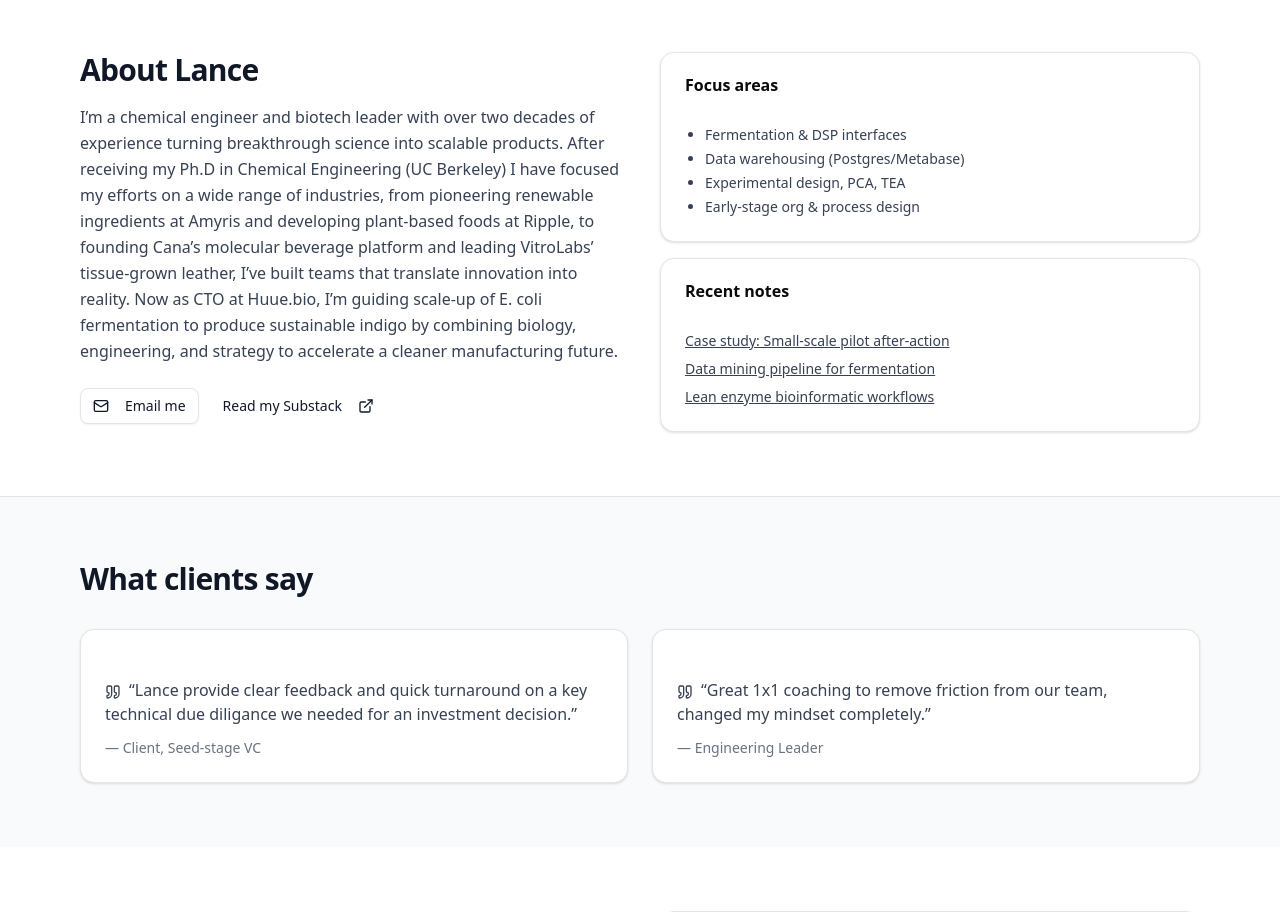
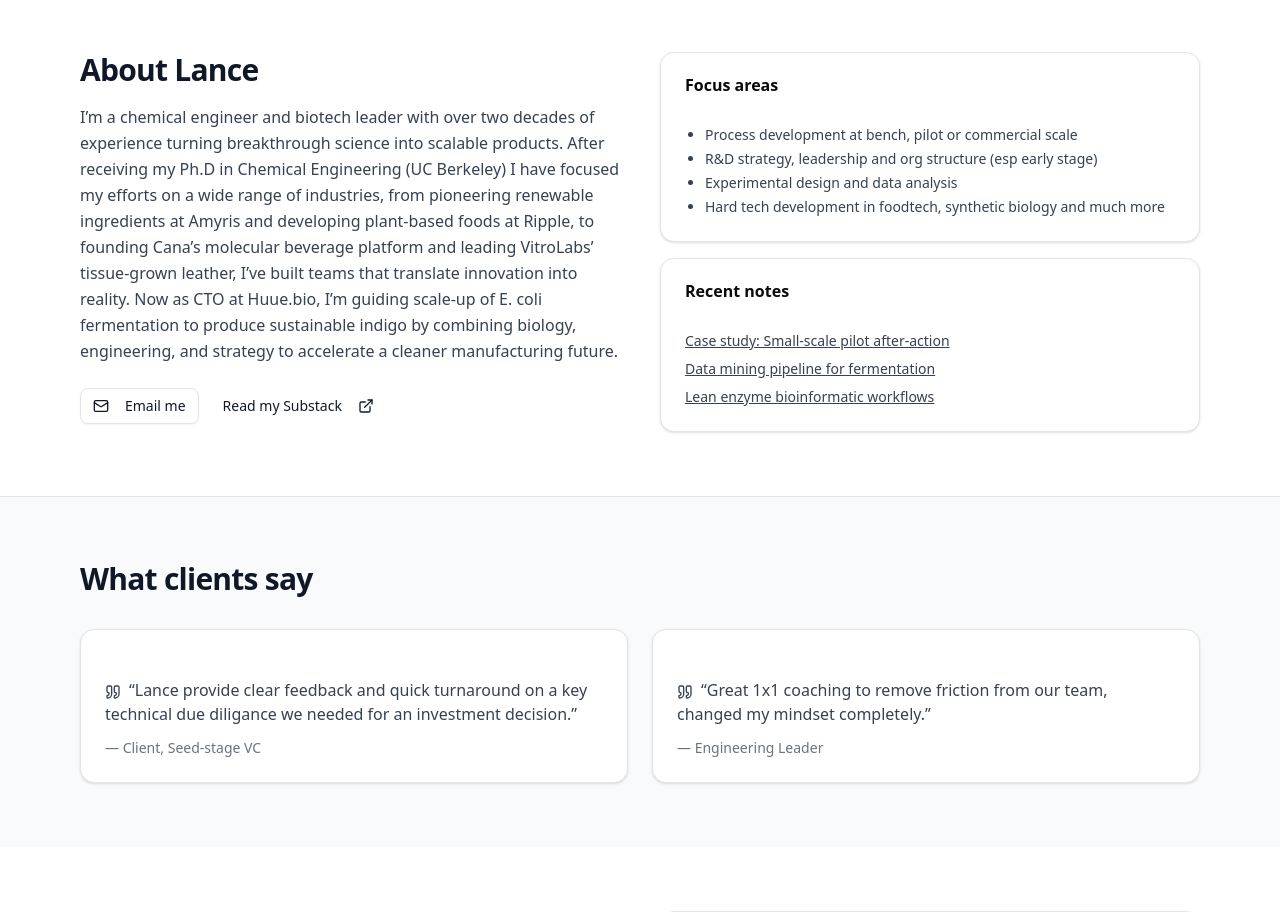
Before and after one commit to Its-All-Math/lance-site, a Next.js app: page / in a window 1280 px wide. Shown: the part 1120-2032 px from the top of the page. Built offline with nearby package versions, Linux system fonts and the light colour scheme.

Commit message:
Update focus areas

```diff
--- a/app/page.tsx
+++ b/app/page.tsx
@@ -142,10 +142,10 @@
               </CardHeader>
               <CardContent>
                 <ul className="list-disc pl-5 text-gray-700 text-sm space-y-1">
-                  <li>Fermentation & DSP interfaces</li>
-                  <li>Data warehousing (Postgres/Metabase)</li>
-                  <li>Experimental design, PCA, TEA</li>
-                  <li>Early‑stage org & process design</li>
+                  <li>Process development at bench, pilot or commercial scale</li>
+                  <li>R&D strategy, leadership and org structure (esp early stage)</li>
+                  <li>Experimental design and data analysis</li>
+                  <li>Hard tech development in foodtech, synthetic biology and much more</li>
                 </ul>
               </CardContent>
             </Card>
```
